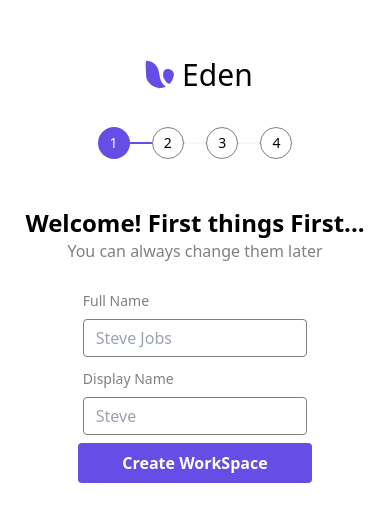
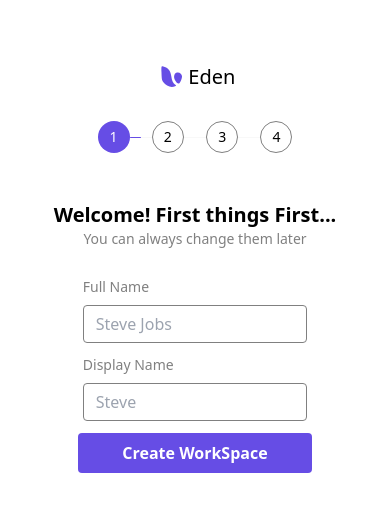
Before and after one commit to VishalB98/cutshort, a React (Create React App) app: page / in a window 390 px wide. Shown: the part 159-680 px from the top of the page. Built offline with nearby package versions, Linux system fonts and the light colour scheme.

Commit message:
Responsive Changes

```diff
--- a/src/data/constants.js
+++ b/src/data/constants.js
@@ -12,6 +12,6 @@
     subHeading : "Well steamline your setup experience accordingly"
 },
 {
-    heading : "Congradulations! Eren!",
+    heading : "Congratulations! Eren!",
     subHeading : "You have completed onboarding, you can start using Eden!"
 }]
--- a/src/features/onboarding/components/CardComponent.js
+++ b/src/features/onboarding/components/CardComponent.js
@@ -4,10 +4,10 @@
     const [selected, setSelected] = React.useState(1);
     console.log(selected)
     return (
-        <div className='flex justify-evenly items-stretch  h-[80%] '>
-            <div className="flex flex-col items-start text-left p-5 justify-evenly cursor-pointer" onClick={() => {setSelected(1)}} style={{border : selected === 1 ? '1px solid #664de5' : '1px solid grey', borderRadius : '5px'}}>
+            <div className='inline-flex justify-between item-ccenter pb-3  w-3/5 md:w-2/5 lg:w-3/12'>
+                <div className="flex flex-col items-start text-left p-5 justify-evenly cursor-pointer" onClick={() => { setSelected(1) }} style={{ border: selected === 1 ? '1px solid #664de5' : '1px solid grey', borderRadius: '5px' }}>
                     <div>
-                    <svg xmlns="http://www.w3.org/2000/svg" viewBox="0 0 24 24" fill={selected === 1 ? "#664de5" : "black" } class="w-6 h-6">
+                        <svg xmlns="http://www.w3.org/2000/svg" viewBox="0 0 24 24" fill={selected === 1 ? "#664de5" : "black"} class="w-6 h-6">
                             <path d="M4.5 6.375a4.125 4.125 0 118.25 0 4.125 4.125 0 01-8.25 0zM14.25 8.625a3.375 3.375 0 116.75 0 3.375 3.375 0 01-6.75 0zM1.5 19.125a7.125 7.125 0 0114.25 0v.003l-.001.119a.75.75 0 01-.363.63 13.067 13.067 0 01-6.761 1.873c-2.472 0-4.786-.684-6.76-1.873a.75.75 0 01-.364-.63l-.001-.122zM17.25 19.128l-.001.144a2.25 2.25 0 01-.233.96 10.088 10.088 0 005.06-1.01.75.75 0 00.42-.643 4.875 4.875 0 00-6.957-4.611 8.586 8.586 0 011.71 5.157v.003z" />
                         </svg>
                     </div>
@@ -15,12 +15,12 @@
                         <h3 className='font-bold'>For myself</h3>
                     </div>
                     <div>
-                    <p className='font-normal text-[grey]'>Write better. think <br/> more clearly. Stay <br/> organized</p>
+                        <p className='font-normal text-[grey]'>Write better. think <br /> more clearly. Stay <br /> organized</p>
                     </div>
                 </div>
-            <div className="flex flex-col items-start text-left p-5 justify-evenly cursor-pointer" onClick={() => {setSelected(2)}} style={{border : selected === 2 ? '1px solid #664de5' : '1px solid grey', borderRadius : '5px'}}>
+                <div className="flex flex-col items-start text-left p-5 justify-evenly cursor-pointer" onClick={() => { setSelected(2) }} style={{ border: selected === 2 ? '1px solid #664de5' : '1px solid grey', borderRadius: '5px' }}>
                     <div>
-                    <svg xmlns="http://www.w3.org/2000/svg" viewBox="0 0 24 24" fill={selected === 2 ? "#664de5" : "black" } class="w-6 h-6">
+                        <svg xmlns="http://www.w3.org/2000/svg" viewBox="0 0 24 24" fill={selected === 2 ? "#664de5" : "black"} class="w-6 h-6">
                             <path d="M4.5 6.375a4.125 4.125 0 118.25 0 4.125 4.125 0 01-8.25 0zM14.25 8.625a3.375 3.375 0 116.75 0 3.375 3.375 0 01-6.75 0zM1.5 19.125a7.125 7.125 0 0114.25 0v.003l-.001.119a.75.75 0 01-.363.63 13.067 13.067 0 01-6.761 1.873c-2.472 0-4.786-.684-6.76-1.873a.75.75 0 01-.364-.63l-.001-.122zM17.25 19.128l-.001.144a2.25 2.25 0 01-.233.96 10.088 10.088 0 005.06-1.01.75.75 0 00.42-.643 4.875 4.875 0 00-6.957-4.611 8.586 8.586 0 011.71 5.157v.003z" />
                         </svg>
                     </div>
@@ -28,7 +28,7 @@
                         <h3 className='font-bold'>With my team</h3>
                     </div>
                     <div>
-                    <p className='font-normal text-[grey]'>Wikis, docs, tasks &  <br/> more clearly. Stay <br/> organized</p>
+                        <p className='font-normal text-[grey]'>Wikis, docs, tasks &  <br /> more clearly. Stay <br /> organized</p>
                     </div>
                 </div>
             </div>
--- a/src/features/onboarding/components/HeaderComponent.js
+++ b/src/features/onboarding/components/HeaderComponent.js
@@ -4,8 +4,8 @@
 function HeaderComponent() {
   return (
     <div className='flex justify-center items-center '>
-        <img className='h-16' src={logo} alt="logo" />
-        <h1 className='text-3xl'>Eden</h1>
+        <img className='h-12 md:h-14 lg:h-20' src={logo} alt="logo" />
+        <h1 className='text-xl md:text-2xl lg:text-3xl font-medium'>Eden</h1>
   </div>
   )
 }
--- a/src/features/onboarding/components/Heading.js
+++ b/src/features/onboarding/components/Heading.js
@@ -1,22 +1,22 @@
 import React from 'react'
 import { connect } from 'react-redux'
 import { ONBOARDINGSTEPSDISPLAYTEXT } from '../../../data/constants'
-import congratulation from '../../../assets/tick.png';
+import congratulation from '../../../assets/tick.svg';
 
 function Heading(props) {
   return (
     props.screenNumber !== 4 ?
       <div className='flex-1 pt-7 pb-5 px-5'>
-        <h1 className='text-2xl md:text-3xl lg:text-4xl font-bold'>{ONBOARDINGSTEPSDISPLAYTEXT[props.screenNumber - 1].heading}</h1>
-        <p className='text-[grey]  text-l md:text-xl lg:text-2xl font-medium'>{ONBOARDINGSTEPSDISPLAYTEXT[props.screenNumber - 1].subHeading}</p>
+        <h1 className='text-xl md:text-2xl lg:text-3xl font-bold'>{ONBOARDINGSTEPSDISPLAYTEXT[props.screenNumber - 1].heading}</h1>
+        <p className='text-[grey]  text-sm md:text-l lg:text-xl font-medium'>{ONBOARDINGSTEPSDISPLAYTEXT[props.screenNumber - 1].subHeading}</p>
       </div>
       :
-      <div className=''>
+      <div className='flex-1 pt-10 pb-8'>
         <div className='flex justify-center'>
           <img className='h-24 w -24' src={congratulation} alt="edengreen" />
         </div>
-        <h1 className='text-4xl font-bold'>{ONBOARDINGSTEPSDISPLAYTEXT[props.screenNumber - 1].heading}</h1>
-        <p className='text-[grey]  text-l font-medium'>{ONBOARDINGSTEPSDISPLAYTEXT[props.screenNumber - 1].subHeading}</p>
+        <h1 className='text-xl md:text-2xl lg:text-3xl font-bold'>{ONBOARDINGSTEPSDISPLAYTEXT[props.screenNumber - 1].heading}</h1>
+        <p className='text-[grey] text-sm md:text-l lg:text-xl font-medium'>{ONBOARDINGSTEPSDISPLAYTEXT[props.screenNumber - 1].subHeading}</p>
       </div>
   )
 }
--- a/src/features/onboarding/components/InputComponent.js
+++ b/src/features/onboarding/components/InputComponent.js
@@ -3,7 +3,7 @@
 
 function InputComponent(props) {
     return (
-        <div className='flex justify-center items-center p-2' >
+        <div className='flex justify-center items-center p-2 pb-3' >
             <div className="w-3/5 md:w-2/5 lg:w-3/12">
                 {
                     props.screenNumber === 1 &&
--- a/src/features/onboarding/components/StepComponent.js
+++ b/src/features/onboarding/components/StepComponent.js
@@ -19,11 +19,12 @@
                             {
                                 step !== NUMBEROFONBOARDINGSTEP - 1 &&
                                 <div className="w-1/6 align-center items-center align-middle content-center flex">
-                                    <div className="w-1/6 bg-[grey] rounded items-center align-middle align-center flex-1 ">
+                                    <div className="w-1/6 bg-[#F8F8F8] rounded items-center align-middle align-center flex-1 ">
                                         <div
-                                            className="text-xs leading-none py-[1px] text-center text-[grey] rounded "
-                                            style={{ backgroundColor: step < props.screenNumber ? "#664de5":"#F8F8F8", }}
-                                        ></div>
+                                            className="py-[0.5px] rounded "
+                                            style={{ backgroundColor: step < props.screenNumber ? "#664de5":"#F8F8F8", width: step + 1 ===  props.screenNumber  ? "50%" : "100%"}}
+                                        >
+                                        </div>
                                     </div>
                                 </div>
 
```
Also changed, not shown: src/assets/tick.svg (added). Lines whose indentation alone changed are shown as unchanged.
